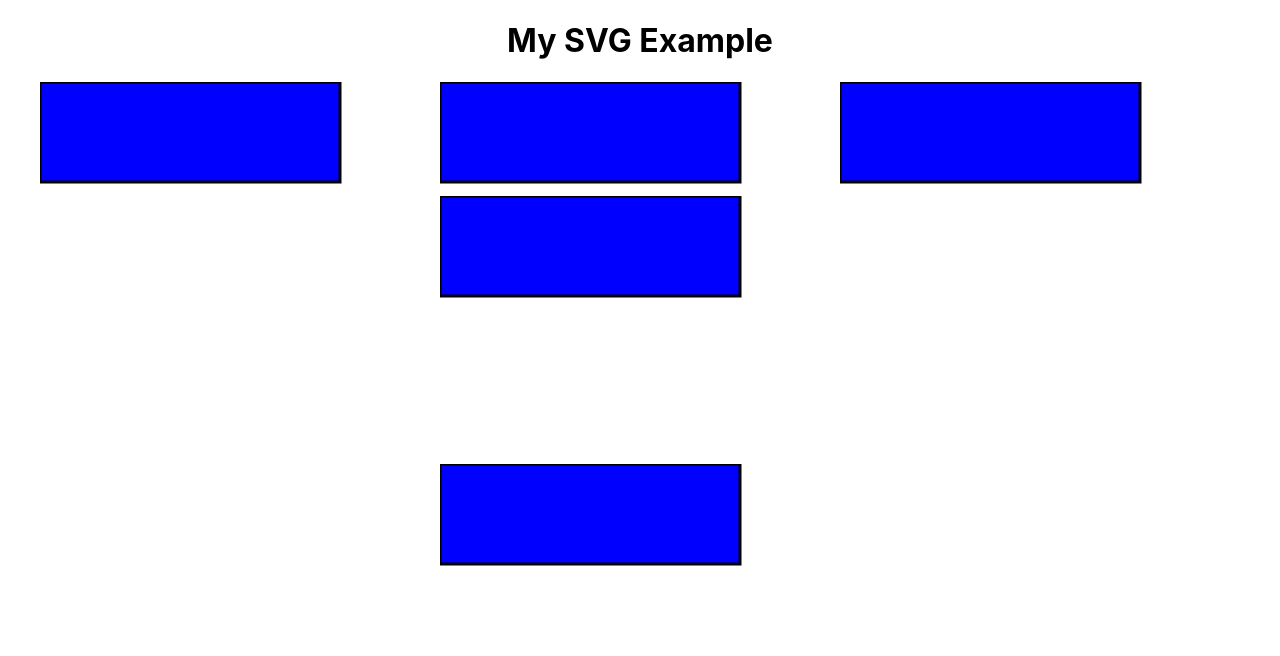
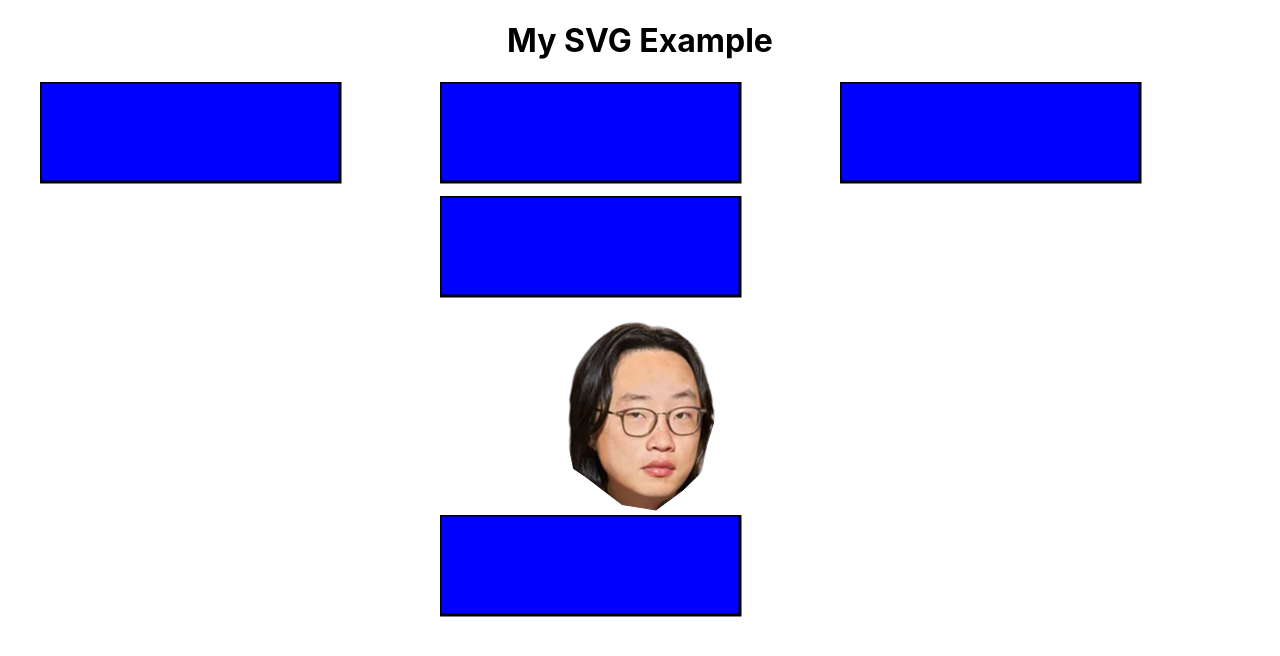
Before and after one commit to esther119/funny_Jimmy, a React (Create React App) app: page / in a window 1280 px wide. Shown: the top 656 px of the page. Built offline with nearby package versions, Linux system fonts and the light colour scheme.

Commit message:
fix the guess how much!

```diff
--- a/src/components/head.js
+++ b/src/components/head.js
@@ -2,31 +2,17 @@ import React, { useRef } from 'react';
 import audio_file from '../sound/guess_how_much.mp3'
 
 const Head = (props) => {
-    const svgRef = useRef(null);
-
   const handleClick = () => {
     const sound = new Audio(audio_file);
     sound.play();
   };
 
   return (
-    <div className="flex justify-center items-center h-screen">
-      <svg
-        ref={svgRef}
+    <div>
+        <img src={props.image}
         onClick={handleClick}
-        // className="cursor-pointer w-40 h-40 p-2 bg-gray-300 rounded-full"
-        // xmlns="http://www.w3.org/2000/svg"
-        // viewBox="0 0 24 24"
-        // fill="none"
-        // stroke="currentColor"
-        // strokeWidth="2"
-        // strokeLinecap="round"
-        // strokeLinejoin="round"
-        src={props.image}
-      >
-
-        {/* <image onClick={handleClick} alt='whatever' src={props.image}  width="40" height="40" /> */}
-      </svg>
+        style={{ cursor: 'pointer' }}
+        />
     </div>
   );
 };
```
